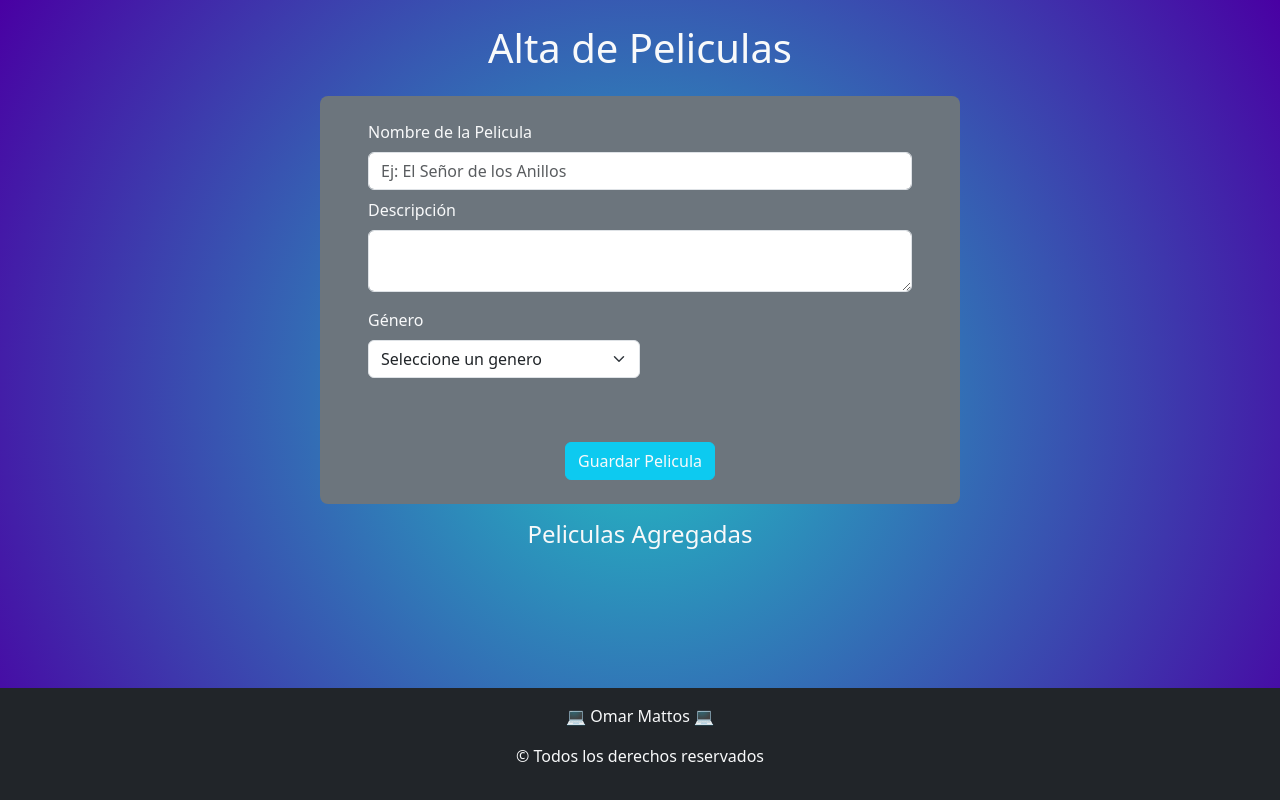
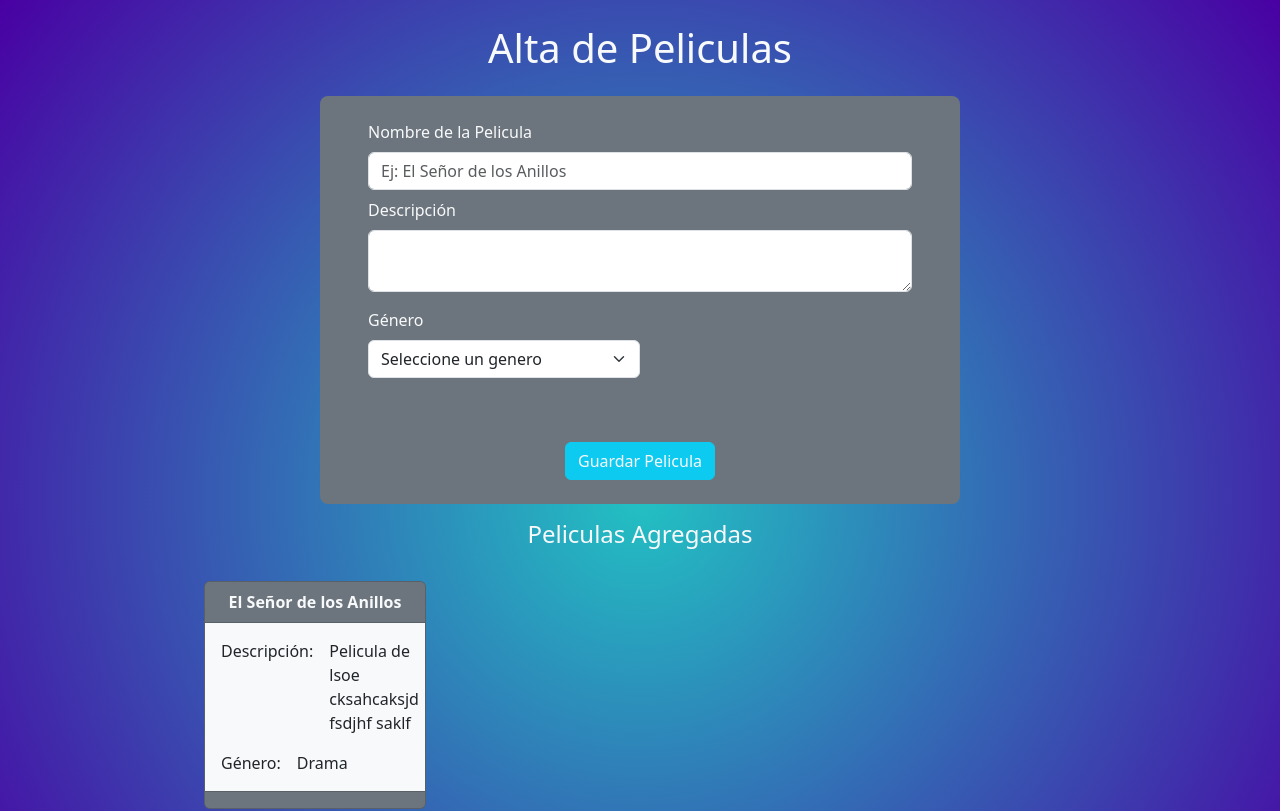
Before and after one commit to omarmatt31/10altaPeliculas, a React (Vite) app: page / in a window 1280 px wide. Shown: the top 811 px of the page. Built offline with nearby package versions, Linux system fonts and the light colour scheme.

Commit message:
se realizó el maquetado de la card donde se muestra cada pelicula agregada

```diff
--- /dev/null
+++ b/src/components/CardPelicula.jsx
@@ -0,0 +1,30 @@
+import Button from 'react-bootstrap/Button';
+import Card from 'react-bootstrap/Card';
+import Col from 'react-bootstrap/Col';
+
+const CardPelicula = () => {
+    return (
+         <Col xs={12} sm={6} md={3} lg={3} className='my-4 mx-2 p-0'>
+            <Card className='bg-secondary'>
+                <Card.Header className='bg-secondary'>
+                    <Card.Text className='text-center text-light fw-bold'>El Señor de los Anillos
+                    </Card.Text>
+                </Card.Header>
+                <Card.Body className='m-0 pb-3 bg-light'>
+                        <Card.Text className='d-flex'>
+                        <p className='my-0 py-0'>Descripción: </p>
+                        <div className='mx-2 px-2 py-0 my-0  fw-light'>Pelicula de lsoe cksahcaksjd fsdjhf saklf </div>
+                        </Card.Text>
+                        <Card.Text className='d-flex'>
+                        <p className='my-0 py-0'>Género: </p>
+                        <div className='mx-2 px-2 py-0 my-0  fw-light'>Drama</div>
+                        </Card.Text>
+                </Card.Body>
+                <Card.Footer className="bg-secondary text-end">
+                </Card.Footer>
+            </Card>
+        </Col>
+    );
+};
+
+export default CardPelicula;
--- a/src/components/GridPeliculas.jsx
+++ b/src/components/GridPeliculas.jsx
@@ -1,11 +1,14 @@
 import Container from 'react-bootstrap/Container';
 import Row from 'react-bootstrap/Row';
+import Col from 'react-bootstrap/Col';
+import CardPelicula from './CardPelicula';
 
 const GridPeliculas = ({peliculas}) => {
     return (
-        <Container className='px-5 bg-info'>
+        <Container className='px-5'>
             <Row className='d-flex justify-content-between'>
                 {
+                    <CardPelicula></CardPelicula>
                     //peliculas.map((item, indice)=> <CardPelicula key={indice} pelicula={item}></CardPelicula>)
                 }
             </Row>
```
